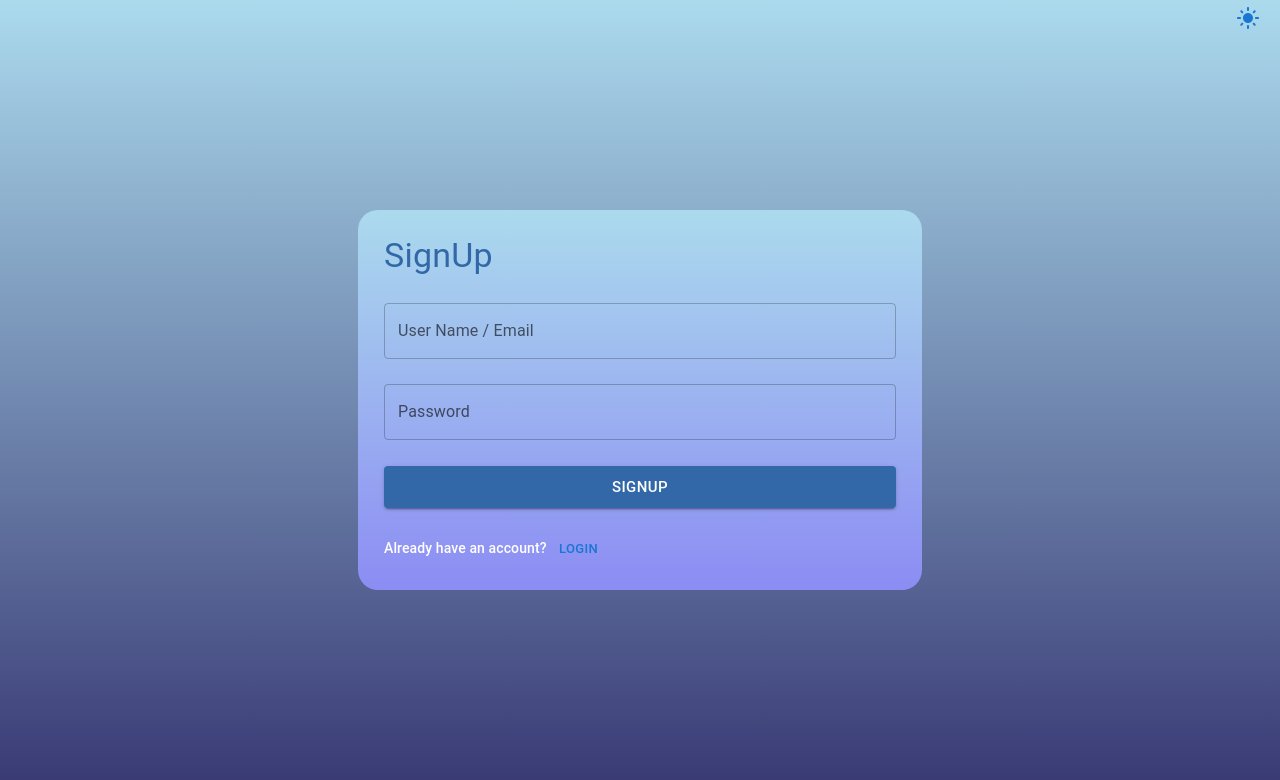
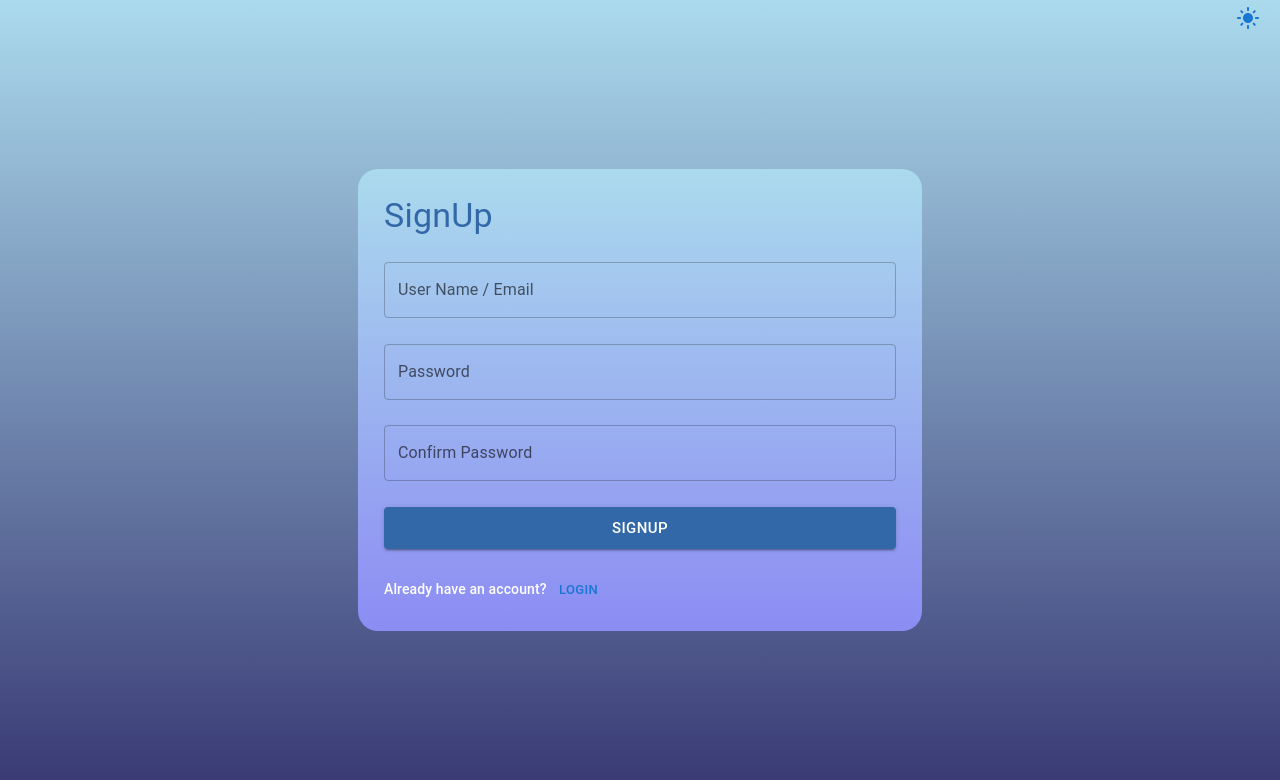
Before and after one commit to 5hubham5ingh/task-manager, a React (Create React App) app in the folder Client/: page /SignUp in a window 1280 px wide. Shown: the top 780 px of the page. Built offline with nearby package versions, Linux system fonts and the light colour scheme.

Commit message:
added confirm password field in signUp page

```diff
--- a/Client/src/Modules/Components/Workspace/DeleteTask/DeleteTask.jsx
+++ b/Client/src/Modules/Components/Workspace/DeleteTask/DeleteTask.jsx
@@ -6,13 +6,13 @@ import { useTheme } from "../../Theme/Theme";
 import DeleteIcon from "@mui/icons-material/Delete";
 import { useUser } from "../../../Authentication/User/userSlice";
 
-export default function DeleteTask({task}) {
+export default function DeleteTask({ task }) {
   const removeTask = useDeleteTaskMutationHandler(task._id);
   const { theme } = useTheme();
   const user = useUser();
   return (
     <Button
-      disabled={task.createdBy.id !== user._id }
+      disabled={task.createdBy.id !== user._id}
       sx={{
         ...buttonStyle,
         backgroundImage: `linear-gradient(${theme},#3268a8)`,
--- a/Client/src/Modules/Components/Workspace/Task.jsx
+++ b/Client/src/Modules/Components/Workspace/Task.jsx
@@ -1,11 +1,11 @@
 import { Stack, Typography } from "@mui/material";
-import { tasksStyle} from "../../Styles/Workspace";
+import { tasksStyle } from "../../Styles/Workspace";
 import { useTheme } from "../Theme/Theme";
 import DeleteTask from "./DeleteTask/DeleteTask";
 import CompleteTask from "./CompleteTask/CompleteTask";
 
 export default function Task({ task }) {
-   const { theme } = useTheme();
+  const { theme } = useTheme();
   return (
     <>
       {/* Task Body */}
@@ -34,7 +34,7 @@ export default function Task({ task }) {
 
       {/* Task Buttons */}
       {task.isCompleted ? (
-        <DeleteTask task={task}/>
+        <DeleteTask task={task} />
       ) : (
         <CompleteTask taskId={task._id} />
       )}
--- a/Client/src/Modules/Utils/schema.js
+++ b/Client/src/Modules/Utils/schema.js
@@ -13,4 +13,7 @@ export const userDetailsValidationSchema = Yup.object().shape({
       /[^a-zA-Z0-9]/,
       "Password must contain at least one special character"
     ),
+    confirmPassword: Yup.string()
+    .oneOf([Yup.ref("password")], "Confirm password must match")
+    .required("Confirm password is required")
 });
--- a/Client/src/Modules/Views/LogIn/LogInFormSubmitHandler.js
+++ b/Client/src/Modules/Views/LogIn/LogInFormSubmitHandler.js
@@ -14,8 +14,8 @@ export default function useLoginFormSubmitHandler() {
 
   return async function submit(values) {
     const data = {
-      userName: values.userName,
-      password: values.password,
+      userName: values.userName.trim(),
+      password: values.password.trim(),
     };
 
     await request({ url: LOG_IN, method: "post", data })
--- a/Client/src/Modules/Views/SignUp/SignUp.jsx
+++ b/Client/src/Modules/Views/SignUp/SignUp.jsx
@@ -72,6 +72,19 @@ function SignUp() {
         error={errors.password && touched?.password}
         helperText={touched?.password ? errors.password : ""}
       />
+      <TextField
+        label="Confirm Password"
+        value={values.confirmPassword ? values.confirmPassword : ""}
+        fullWidth
+        autoComplete="password"
+        type="password"
+        sx={textFieldStyle}
+        name="confirmPassword"
+        onBlur={handleBlur}
+        onChange={handleChange}
+        error={errors.confirmPassword && touched?.confirmPassword}
+        helperText={touched?.confirmPassword ? errors.confirmPassword : ""}
+      />
       <Button
         variant="contained"
         sx={buttonStyle}
--- a/Client/src/Modules/Views/SignUp/SignUpFormSubmitHandler.js
+++ b/Client/src/Modules/Views/SignUp/SignUpFormSubmitHandler.js
@@ -12,7 +12,8 @@ export default function SignUpFormSubmitHandler() {
   const navigate = useNavigate();
 
   return async function submit(values) {
-    const { userName, password } = values;
+    const userName = values.userName.trim();
+    const password = values.password.trim();
 
     await request({
       url: SIGN_UP,
```
Also changed, not shown: Client/src/Modules/Components/Workspace/CompleteTask/CompleteTask.jsx (+4 -4 lines).
